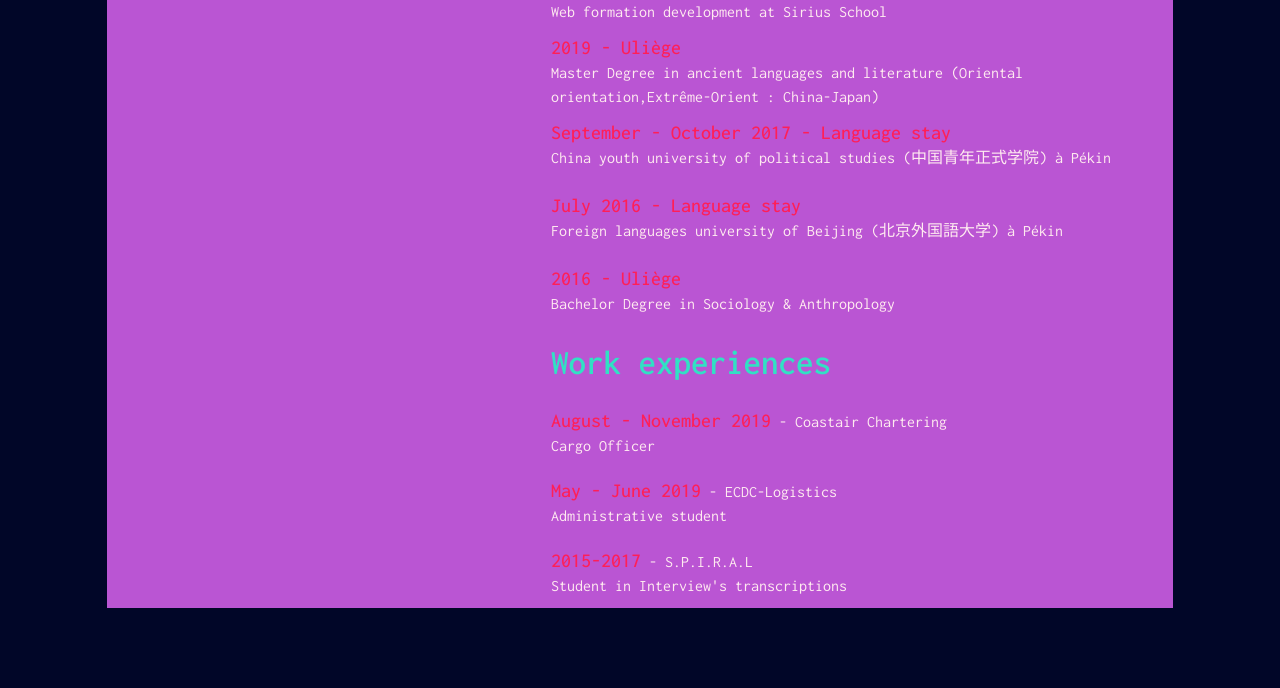
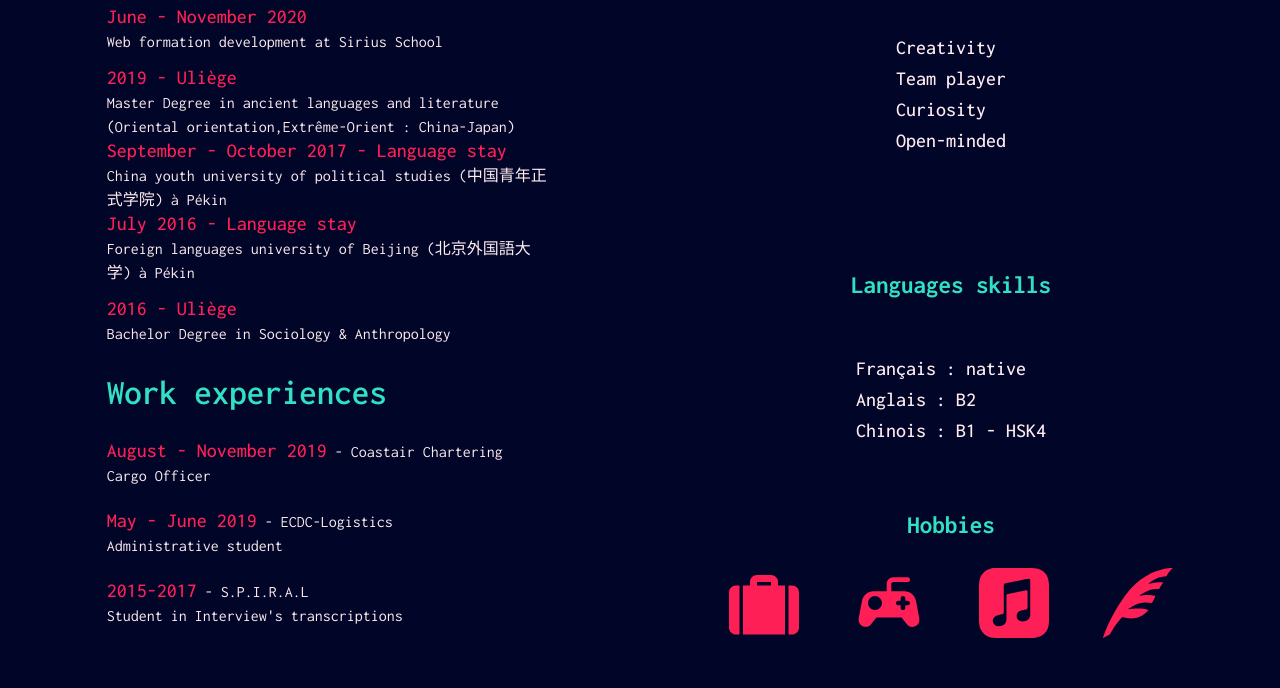
Before and after one commit to Dhaibuna/Curriculum-vitae, a plain HTML site: page index.html in a window 1280 px wide. Shown: the part 740-1428 px from the top of the page. Before the commit the page ends 1348 px from the top, so only its background shows below. Drawn offline with Linux system fonts and the light colour scheme.

Commit message:
update main section

```diff
--- a/index.html
+++ b/index.html
@@ -31,7 +31,7 @@
     </header>
 
     <main>
-        <section id="mainSection">
+        <section>
             <article>
                 <h2>Resume</h2>
                 Diplômée de l’Uliège d’une filière littéraire, après une première expérience dans le domaine de la
@@ -43,7 +43,7 @@
             <div id="experience">
                 <div id="education">
                     <h2>Education</h2>
-                    <div >
+                    <div>
                         <p><span>June - November 2020</span> <br>
                             Web formation development at Sirius School
                         </p>
@@ -88,10 +88,49 @@
                         </p>
                     </div>
                 </div>
-                <div>
             </div>
+
+                <div id="sidebar">
+                    <div id="sidebar_hardSkills">
+                    <h3> Hard skills</h3>
+                    <ul>
+                        <li>HTML & CSS</li>
+                        <li>Figma</li>
+                        <li>Git & Github</li>
+                    </ul>
+                    </div>
+                    <div id="sidebar_softSkills">
+                    <h3> Soft skills</h3>
+                    <ul>
+                        <li>Creativity</li>
+                        <li>Team player</li>
+                        <li>Curiosity</li>
+                        <li>Open-minded</li>
+                    </ul>
+                </div>
+                <div id="sidebar_languages">
+                    <h3>Languages skills</h3>
+                    <ul>
+                        <li>Français : native</li>
+                        <li>Anglais : B2</li>
+                        <li>Chinois : B1 - HSK4</li>
+                    </ul>
+                    </div>
+                    <div id="sidebar_hobbies">
+                    <h3> Hobbies</h3>
+                    <div id="hobbiesBox">
+                        <img class="sidebar_hobbies__icon" src="./img/travelCaseIcon.svg" alt="travel case icon"/>
+                        <img class="sidebar_hobbies__icon" src="./img/gameIcon.svg" alt="gaming icon"/>
+                        <img class="sidebar_hobbies__icon" src="./img/musicIcon.svg" alt="keymusic icon"/>
+                        <img class="sidebar_hobbies__icon" src="./img/leafIcon.svg" alt="writing leaf icon"/>
+
+                    </div>
+                    </div>
+                </div>
     </main>
-    <footer></footer>
+    <footer>
+
+    </footer>
 </body>
 
 </html>
--- a/main.css
+++ b/main.css
@@ -16,7 +16,7 @@ p{
 }
 
 header{
-    padding-top : 100px;
+    padding-top : 70px;
     height: 230px;
     grid-column: 1/13;
     display: grid;
@@ -25,11 +25,9 @@ header{
 }
 
 main{
-    padding-top: 50px;
     grid-column:2/12;
     display: grid;
     grid-template-columns: repeat(12, 1fr);
-    background-color:mediumorchid;
 }
 
 /* Header */
@@ -83,31 +81,26 @@ section h2{
     font-weight: 600;
 }
 
+section{
+    padding-top: 50px;
+    padding-bottom: 50px;
+    grid-column:1/13;
+    display:grid;
+    grid-template-columns: repeat(12, 1fr);
+}
+
 /* Main-section */
 
-article{
-    font-size: 20px;
-    line-height: 1.5em;
-    text-align:justify;
-    display: grid;
-    grid-template-rows: 70px auto;
-    align-items:center;
-
-}
-
-#mainSection{
-    grid-column:6/13;
-    display: flex;
-    flex-flow: column nowrap;
-}
-
-#mainSection span{
+section span{
     font-weight: 500;
     font-size: 20px;
     color: #FF1F57;
 }
 
+/* Sous-section Experience */
+
 #experience{
+    grid-column: 1/6;
     display: grid;
     grid-template-rows: repeat(2, auto);
 }
@@ -128,5 +121,60 @@ article{
     align-items: center;
 }
 
+/* Article */
 
-/* Aside */
+article{
+    grid-column: 1/6;
+    font-size: 20px;
+    line-height: 1.5em;
+    text-align:justify;
+    display: grid;
+    grid-template-rows: 70px auto;
+    align-items:center;
+
+}
+
+/* Sous-section sidebar */
+
+#sidebar{
+    grid-area: 1/8/3/13;
+    display:grid;
+    grid-template-rows: repeat(3, 1fr);
+}
+
+ul{
+    list-style-type: none;
+    display: flex;
+    flex-direction: column;
+}
+
+li{
+
+    margin-bottom: 10px;
+}
+
+h3{
+    color:#32E0C4;
+    font-size: 25px;
+    text-align: center;
+}
+
+#sidebar_hardSkills, #sidebar_softSkills, #sidebar_languages{
+    display: flex;
+    flex-direction:column;
+    justify-content: space-evenly;
+    align-items: center;
+    font-size:20px;
+    font-weight: 500;
+}
+
+#hobbiesBox{
+    margin-top: 30px;
+    display:flex;
+    flex-flow:row wrap;
+    justify-content: space-between;
+}
+
+.sidebar_hobbies__icon{
+    width: 70px;
+}
```
Also changed, not shown: img/bgHeader.svg (deleted).
